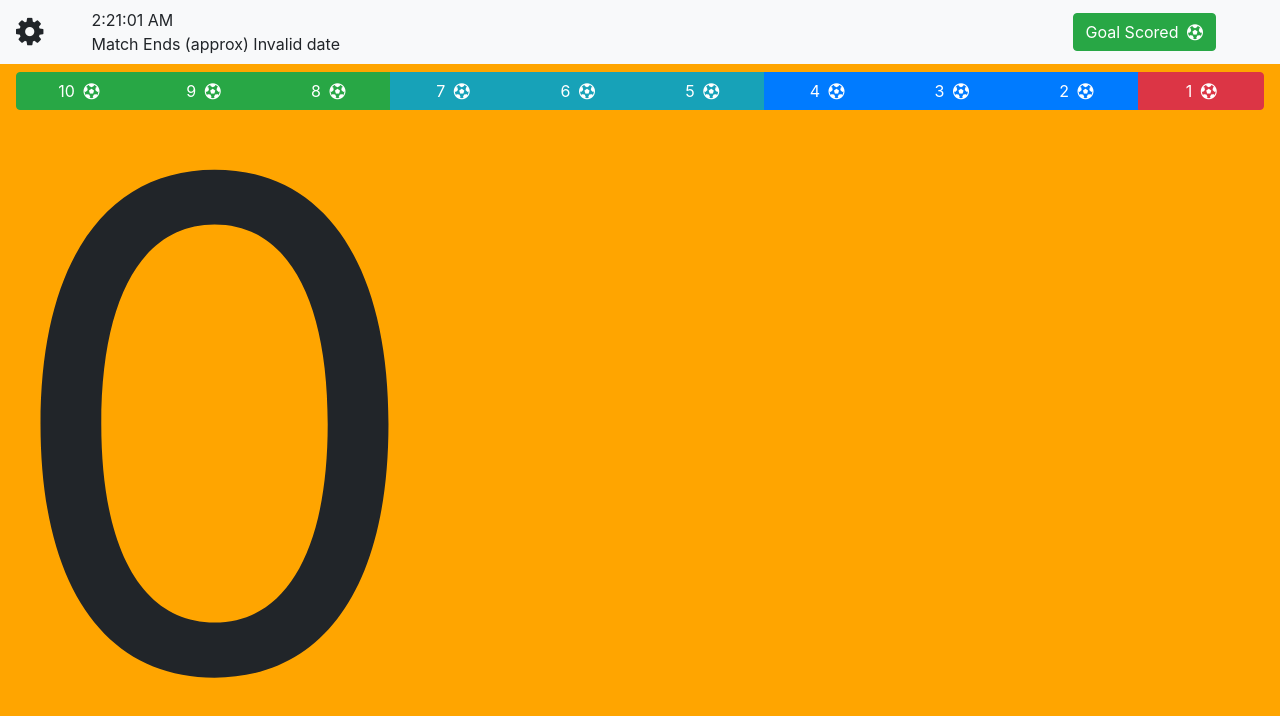
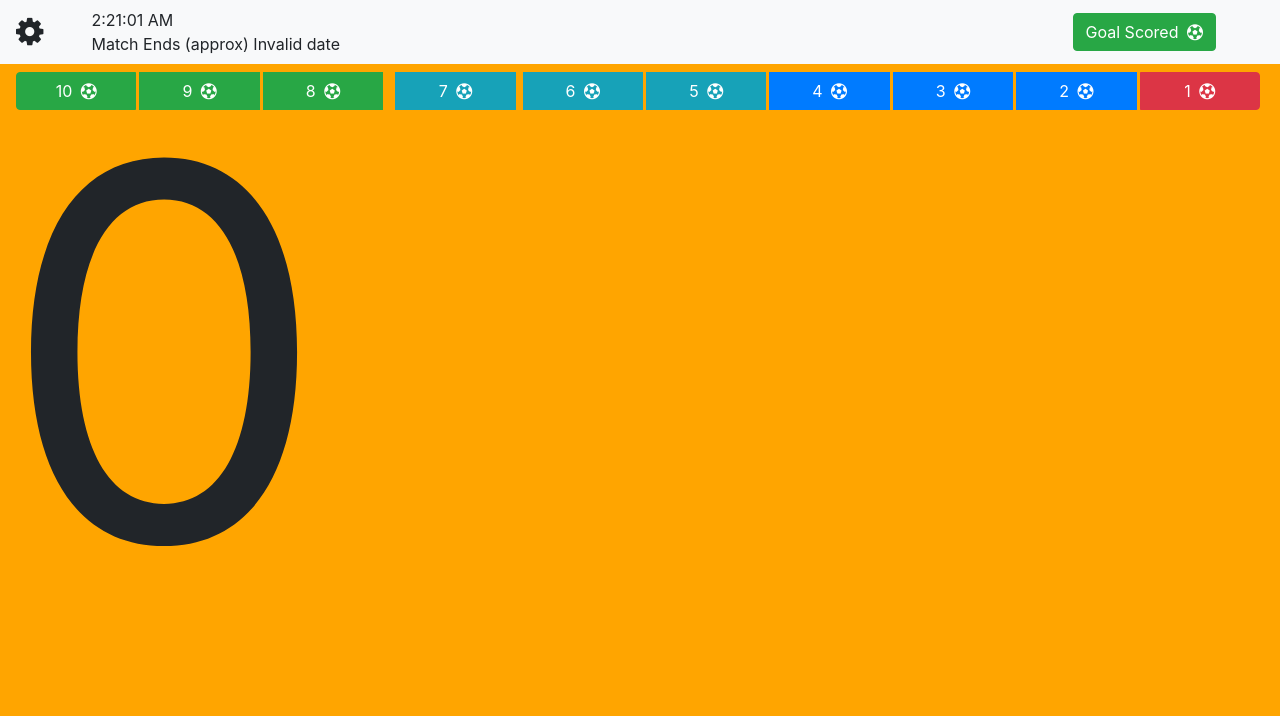
Before and after one commit to khalidmunir/scoregap, a plain HTML site: page www/index.html in a window 1280 px wide. Drawn offline with Linux system fonts and the light colour scheme.

Commit message:
fixed font size

```diff
--- a/www/css/style.css
+++ b/www/css/style.css
@@ -20,7 +20,7 @@ html, body {
   }
 
   .score {
-    font-size: 85vh;
+    font-size: 65vh;
   }
 
   #btn-cog {
--- a/www/index.html
+++ b/www/index.html
@@ -36,7 +36,7 @@
         if(goalsScored >= 10) {
           elemScore.setAttribute("style", "font-size: 45vh !important;");
         } else {
-          elemScore.setAttribute("style", "font-size: 85vh;");
+          elemScore.setAttribute("style", "font-size: 65vh;");
         }
 
         if (bgcolour == undefined) {
@@ -105,7 +105,7 @@
         localStorage.setItem("goalsScored", "0")
         elemScore.innerHTML = 0;
         var elemScore = document.getElementById("score");
-        elemScore.setAttribute("style", "font-size: 85vh;");
+        elemScore.setAttribute("style", "font-size: 65vh;");
       }
 
       function addGoal() {
@@ -123,7 +123,7 @@
         if(goalsScored >= 10) {
           elemScore.setAttribute("style", "font-size: 45vh;");
         } else {
-          elemScore.setAttribute("style", "font-size: 85vh;");
+          elemScore.setAttribute("style", "font-size: 65vh;");
         }
 
         var snd = new Audio("img/applause.mp3");
@@ -166,16 +166,16 @@
 
 
 
-        <button id="btn-goal10" onclick="addGoal()" class="btn btn-success  mr-0 my-2 my-sm-0">10 <i class="ml-1 fa fa-soccer-ball-o"></i></button>
-        <button id="btn-goal9" onclick="addGoal()" class="btn btn-success  mr-0 my-2 my-sm-0">9 <i class="ml-1 fa fa-soccer-ball-o"></i></button>
-        <button id="btn-goal8" onclick="addGoal()" class="btn btn-success  mr-0 my-2 my-sm-0">8 <i class="ml-1 fa fa-soccer-ball-o"></i></button>
-        <button id="btn-goal7" onclick="addGoal()" class="btn btn-info  mr-0 my-2 my-sm-0">7 <i class="ml-1 fa fa-soccer-ball-o"></i></button>
-        <button id="btn-goal6" onclick="addGoal()" class="btn btn-info  mr-0 my-2 my-sm-0">6 <i class="ml-1 fa fa-soccer-ball-o"></i></button>
-        <button id="btn-goal5" onclick="addGoal()" class="btn btn-info  mr-0 my-2 my-sm-0">5 <i class="ml-1 fa fa-soccer-ball-o"></i></button>
-        <button id="btn-goal4" onclick="addGoal()" class="btn btn-primary  mr-0 my-2 my-sm-0">4 <i class="ml-1 fa fa-soccer-ball-o"></i></button>
-        <button id="btn-goal3" onclick="addGoal()" class="btn btn-primary  mr-0 my-2 my-sm-0">3 <i class="ml-1 fa fa-soccer-ball-o"></i></button>
-        <button id="btn-goal2" onclick="addGoal()" class="btn btn-primary mr-0 my-2 my-sm-0">2 <i class="ml-1 fa fa-soccer-ball-o"></i></button>
-        <button id="btn-goal1" onclick="addGoal()" class="btn btn-danger  mr-0 my-2 my-sm-0">1 <i class="ml-1 fa fa-soccer-ball-o"></i></button>
+        <button id="btn-goal10" class="btn btn-success  mr-1 my-2 my-sm-0">10 <i class="ml-1 fa fa-soccer-ball-o"></i></button>
+        <button id="btn-goal9"  class="btn btn-success  mr-1 my-2 my-sm-0">9 <i class="ml-1 fa fa-soccer-ball-o"></i></button>
+        <button id="btn-goal8"  class="btn btn-success  mr-1 my-2 my-sm-0">8 <i class="ml-1 fa fa-soccer-ball-o"></i></button>
+        <button id="btn-goal7"  class="btn btn-info  mr-1 m-2 my-sm-0">7 <i class="ml-1 fa fa-soccer-ball-o"></i></button>
+        <button id="btn-goal6"  class="btn btn-info  mr-1 my-2 my-sm-0">6 <i class="ml-1 fa fa-soccer-ball-o"></i></button>
+        <button id="btn-goal5"  class="btn btn-info  mr-1 my-2 my-sm-0">5 <i class="ml-1 fa fa-soccer-ball-o"></i></button>
+        <button id="btn-goal4"  class="btn btn-primary  mr-1 my-2 my-sm-0">4 <i class="ml-1 fa fa-soccer-ball-o"></i></button>
+        <button id="btn-goal3"  class="btn btn-primary  mr-1 my-2 my-sm-0">3 <i class="ml-1 fa fa-soccer-ball-o"></i></button>
+        <button id="btn-goal2"  class="btn btn-primary mr-1 my-2 my-sm-0">2 <i class="ml-1 fa fa-soccer-ball-o"></i></button>
+        <button id="btn-goal1"  class="btn btn-danger  mr-1 my-2 my-sm-0">1 <i class="ml-1 fa fa-soccer-ball-o"></i></button>
 
       </nav>
 
```
Also changed, not shown: 2 other files.
